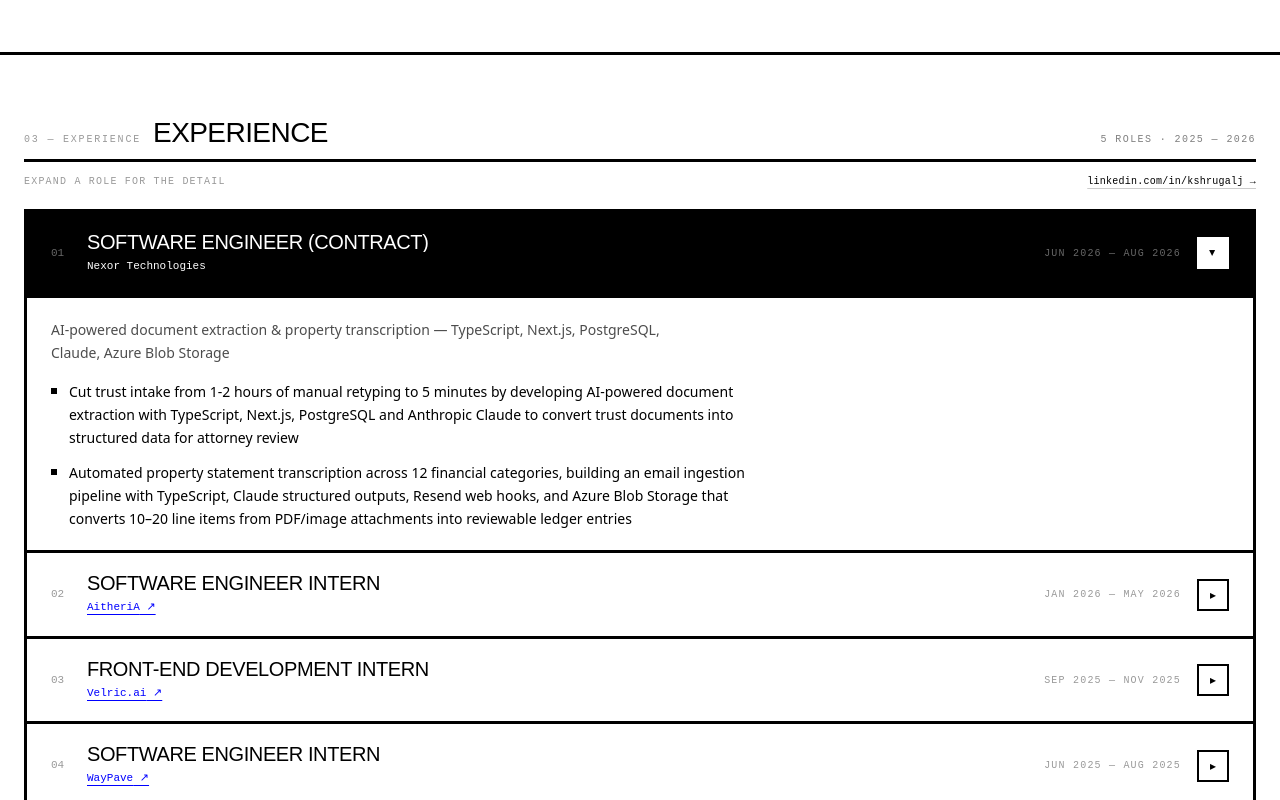
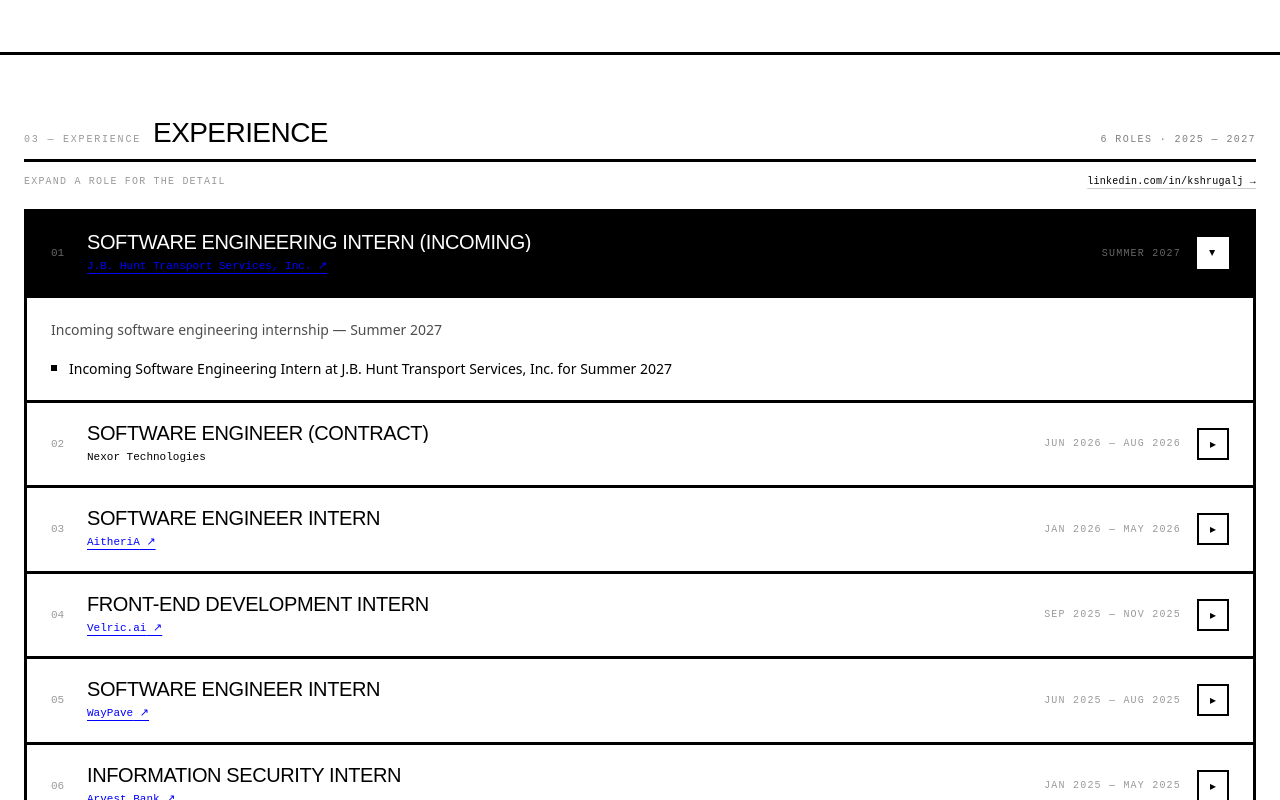
Before and after one commit to kshrugalj/portfolio-website, a React (Vite) app: page / in a window 1280 px wide. Shown: the part 1720-2520 px from the top of the page. Built offline with nearby package versions, Linux system fonts and the light colour scheme.

Commit message:
Pushing JB Hunt update and net0 project update

```diff
--- a/src/components/Browse/BrowseMode.tsx
+++ b/src/components/Browse/BrowseMode.tsx
@@ -263,6 +263,8 @@
               <div className="mt-3 font-mono text-[11px] tracking-[0.18em] uppercase text-white">
                 <span className="text-white">CS @ Georgia Tech</span>
                 <br />
+                <span className="opacity-60">Incoming SWE Intern @ J.B. Hunt — Summer 2027</span>
+                <br />
                 <span className="opacity-60">HackerHouse — S2 Resident</span>
               </div>
             </div>
@@ -429,7 +431,7 @@
               <span className="font-mono text-[10px] tracking-[0.18em] uppercase opacity-40">03 — Experience</span>
               <h2 className="font-display text-[22px] md:text-[28px] leading-none tracking-[-0.02em] uppercase">Experience</h2>
             </div>
-            <span className="font-mono text-[10px] tracking-[0.14em] uppercase opacity-50">{experiences.length} roles · 2025 — 2026</span>
+            <span className="font-mono text-[10px] tracking-[0.14em] uppercase opacity-50">{experiences.length} roles · 2025 — 2027</span>
           </div>
 
           <div className="flex flex-wrap items-center justify-between gap-3 mt-3 mb-5">
--- a/src/data/content.ts
+++ b/src/data/content.ts
@@ -11,8 +11,8 @@
 
 export const stats = {
   competitions: 10,
-  projects: 5,
-  experiences: 5,
+  projects: 6,
+  experiences: 6,
 };
 
 export interface Project {
@@ -53,6 +53,19 @@
 ];
 
 export const pastProjects: Project[] = [
+  {
+    id: "net0",
+    title: "net0",
+    status: "completed",
+    awards: ["HackGT 13 (2026)"],
+    description:
+      "An off-grid emergency SOS system built at HackGT 13: low-cost ESP32 nodes relay SOS reports over ESP-NOW with no cell service, internet, or app, into a Gemini-powered dispatch dashboard. A phone in Airplane Mode sent an SOS across 7 hops in ~5 seconds, with AI triage, priority clustering, a live map, and two-way messaging back to civilians.",
+    tags: ["C++", "Arduino", "PlatformIO", "ESP32", "ESP-NOW", "Python", "FastAPI", "SQLite", "Gemini", "React", "TypeScript", "Vite", "Leaflet.js", "Tailwind CSS"],
+    links: [
+      { label: "Devpost", url: "https://devpost.com/software/net0" },
+      { label: "GitHub", url: "https://github.com/ishanpatel-16/hackgt-13" },
+    ],
+  },
   {
     id: "recall",
     title: "Recall",
@@ -131,6 +144,16 @@
 }
 
 export const experiences: Experience[] = [
+  {
+    title: "Software Engineering Intern (Incoming)",
+    company: "J.B. Hunt Transport Services, Inc.",
+    period: "Summer 2027",
+    description: "Incoming software engineering internship — Summer 2027",
+    link: "https://www.jbhunt.com/",
+    bullets: [
+      "Incoming Software Engineering Intern at J.B. Hunt Transport Services, Inc. for Summer 2027",
+    ],
+  },
   {
     title: "Software Engineer (Contract)",
     company: "Nexor Technologies",
```
